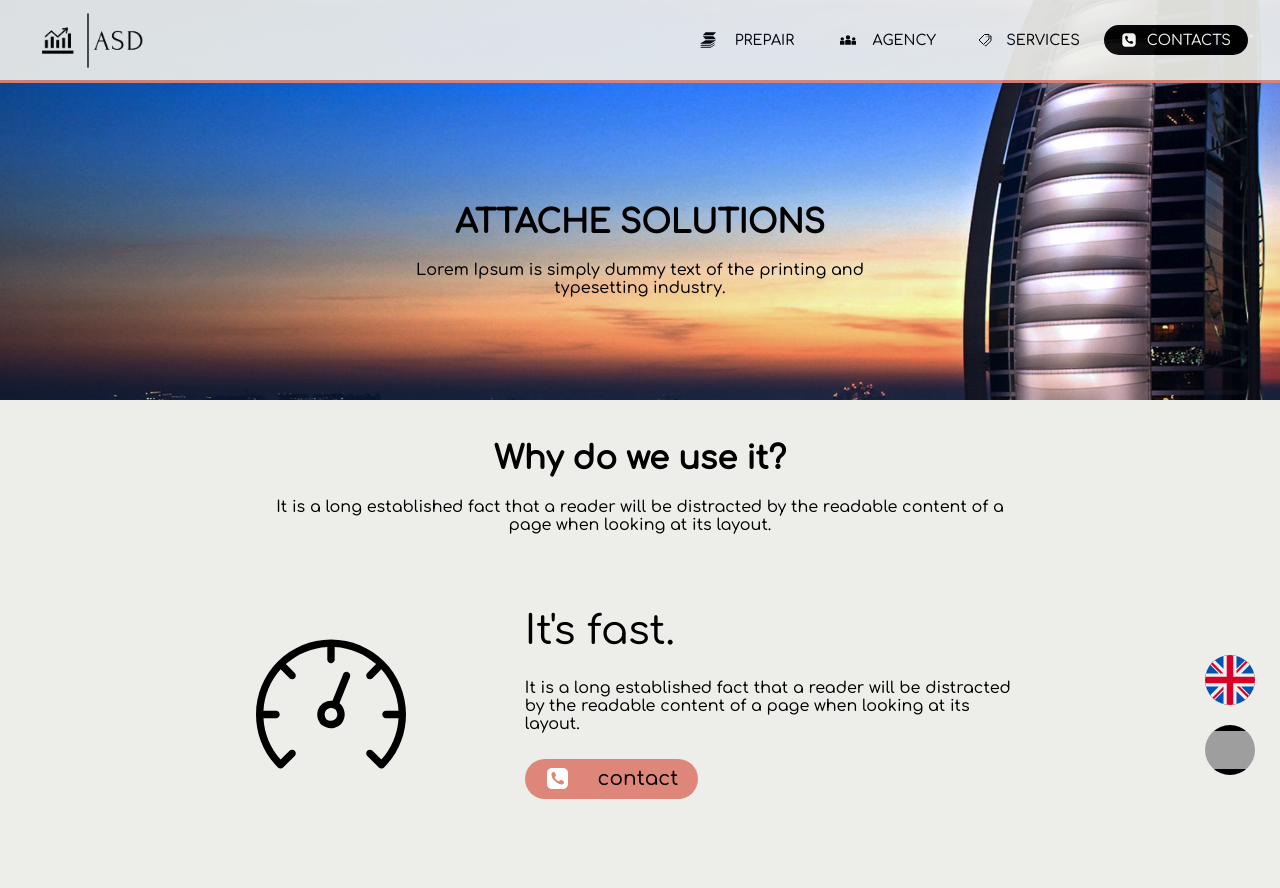
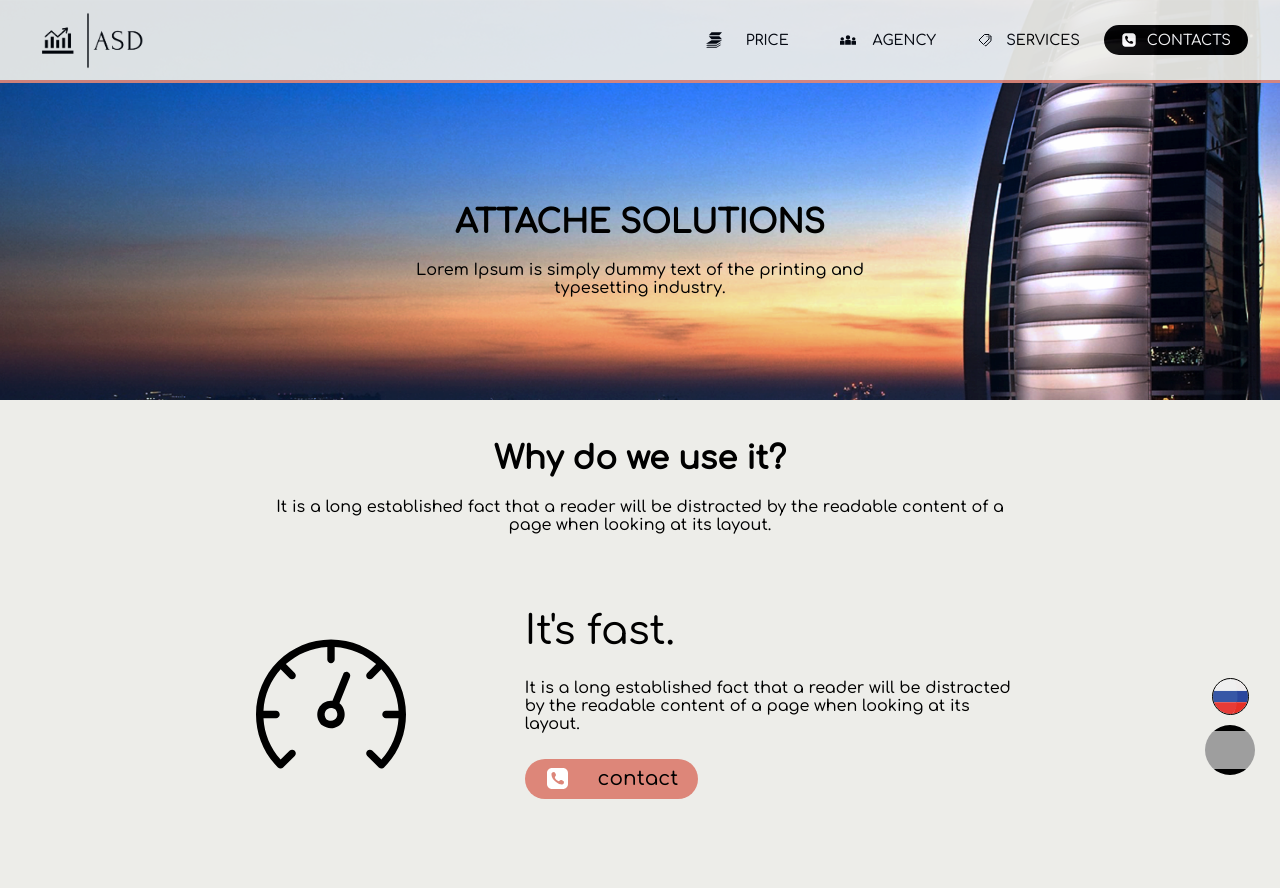
Before and after one commit to bezumnui/attache.ae, a Flask app: page / in a window 1280 px wide. Shown: the top 888 px of the page. Run offline with Flask 2, Linux system fonts and the light colour scheme; grey boxes are pictures that could not be loaded.

Commit message:
fix setLang: now it's drawing fine done overlay for index-ru.html resize lang button to 35x35px fix path to lang button

```diff
--- a/app.py
+++ b/app.py
@@ -6,7 +6,6 @@ app = Flask(__name__)
 
 def render_template(page: str):
     lang = request.cookies.get("lang")
-    print([x for x in request.headers.keys()])
 
     supported_languages = ["en", "ru"]
     if lang is None or lang not in supported_languages:
@@ -31,8 +30,9 @@ def pricing():  # put application's code here
     return render_template("pricing")
 
 
+
 @app.route('/')
-def hello_world():  # put application's code here
+def index():  # put application's code here
     lang = request.args.get("l")
     # print(lang)
     if lang is None:
--- a/static/scripts/appearance.js
+++ b/static/scripts/appearance.js
@@ -40,20 +40,20 @@ function setLang(lang_){
     lang.setLang(lang_);
     // --language-image: url("../icons/english.svg");
     let r = document.querySelector(':root');
-    if (lang.getLang() === "ru") {
-        r.style.setProperty("--language-image", "url(../..//icons/russian.svg)");
+    if (lang.getLang() === "en") {
+        r.style.setProperty("--language-image", "url(../icons/russian.svg)");
     }
     else {
-        r.style.setProperty("--language-image", "url(../..//icons/english.svg)");
+        r.style.setProperty("--language-image", "url(../icons/english.svg)");
     }
 }
 
 
 function onLanguage() {
-    if (lang.getLang() == "ru"){
+    if (lang.getLang() === "ru"){
         window.location.replace("https://attache.ae/?l=en");
     }
-    else if (lang.getLang() == "en"){
+    else if (lang.getLang() === "en"){
         window.location.replace("https://attache.ae/?l=ru");
     }
 }
--- a/static/styles/overlay.css
+++ b/static/styles/overlay.css
@@ -204,6 +204,9 @@ header nav ul li a {
     bottom: 25px;
     right: 25px;
     z-index: 3;
+    display: flex;
+    flex-direction: column;
+    align-items: center;
 
 }
 .appear {
@@ -217,12 +220,13 @@ header nav ul li a {
     background-repeat: no-repeat;
 }
 .language {
-    background: var(--main-text-color);
-    width: 50px;
-    height: 50px;
+
+    width: 35px;
+    height: 35px;
     border-radius: 32px;
+    border: 1px solid black;
     background-image: var(--language-image);
-    margin-bottom: 20px;
+    margin-bottom: 10px;
     background-position: center;
     background-size: contain;
     background-repeat: no-repeat;
--- a/templates/index-en.html
+++ b/templates/index-en.html
@@ -35,7 +35,7 @@
                 <ul>
                     <li>
                         <div class="header_icon prepair"></div>
-                        <a href="prepair-en.html">prepair</a>
+                        <a href="pricing">price</a>
                     </li>
 
                     <li>
--- a/templates/pricing-en.html
+++ b/templates/pricing-en.html
@@ -28,7 +28,8 @@
                 <ul>
                     <li>
                         <div class="header_icon prepair"></div>
-                        <a href="#">цены</a>
+                        <a href="pricing">цены</a>
+
                     </li>
 
                     <li>
--- a/templates/pricing-ru.html
+++ b/templates/pricing-ru.html
@@ -29,7 +29,7 @@
                 <ul>
                     <li>
                         <div class="header_icon prepair"></div>
-                        <a href="#">цены</a>
+                        <a href="pricing">цены</a>
                     </li>
 
                     <li>
```
Also changed, not shown: templates/index-ru.html (+42 -2 lines).
